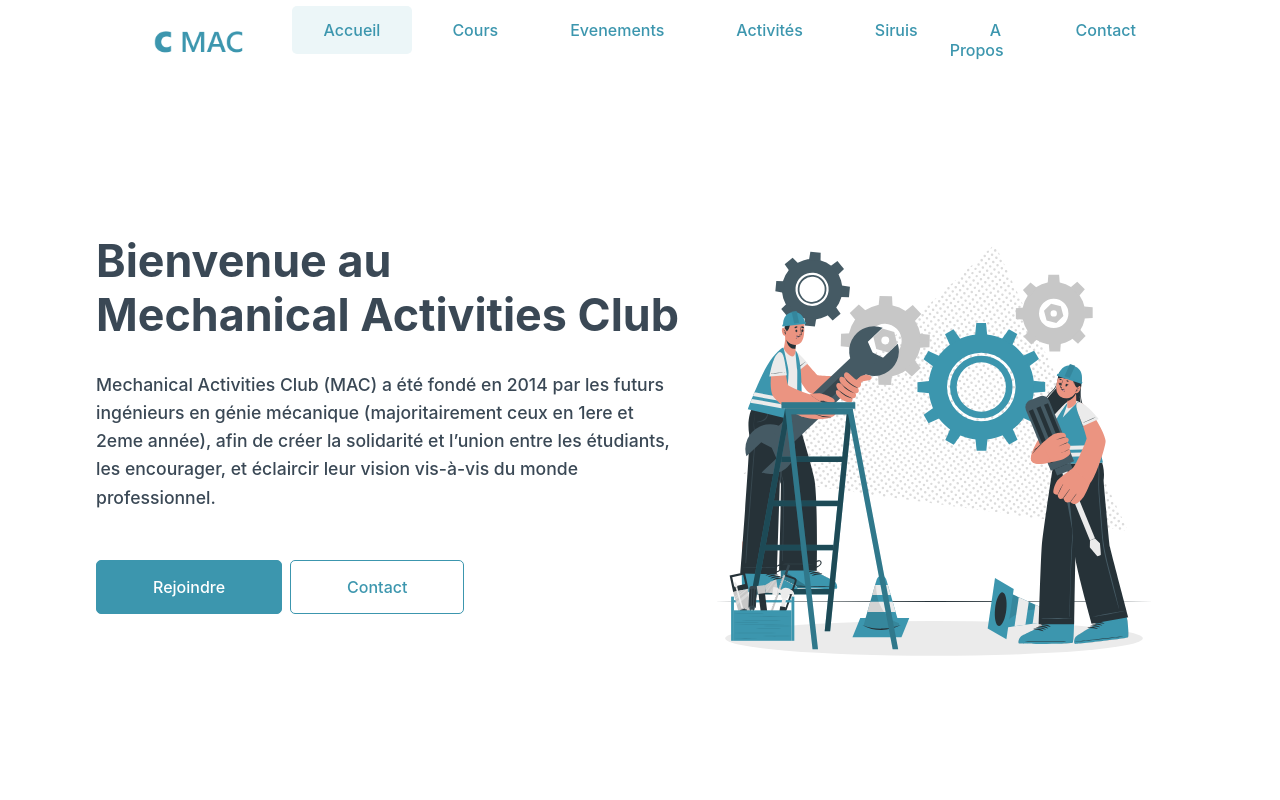
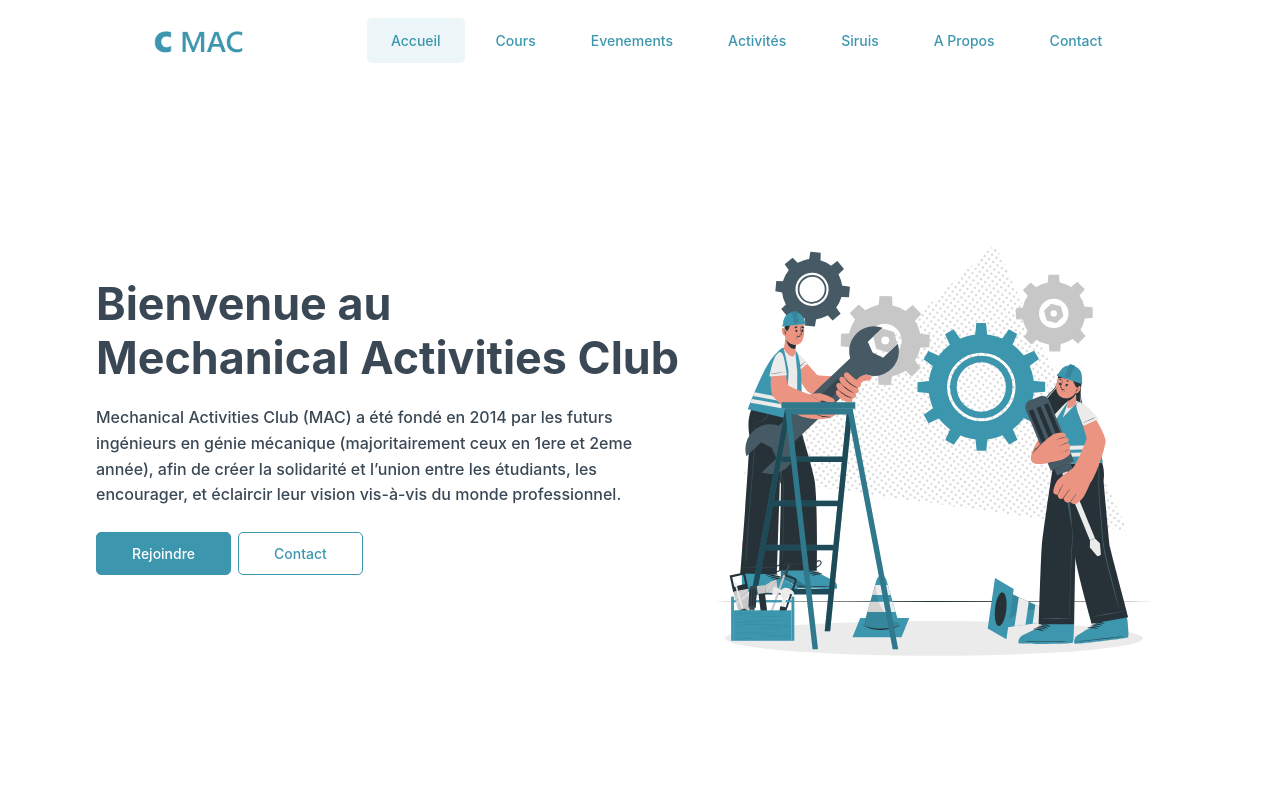
Before and after one commit to addayounes/mac, a React (Create React App) app: page / in a window 1280 px wide. Shown: the top 800 px of the page. Built offline with nearby package versions, Linux system fonts and the light colour scheme.

Commit message:
Getting Ready for Production

```diff
--- a/src/Components/Footer/Footer.jsx
+++ b/src/Components/Footer/Footer.jsx
@@ -76,7 +76,6 @@ const Footer = () => {
                             </div>
                         </div>
                         <ul style={styling(Arrow.contact)}>
-                            <li><span>(+213) 556 14 32 46</span></li>
                             <li><span>mac.club.enpo@gmail.com</span></li>
                             <li><span>ENP d'Oran (Ex ENSET, Oran, Es Senia</span></li>
                         </ul>
--- a/src/Components/InputField/Input.jsx
+++ b/src/Components/InputField/Input.jsx
@@ -1,14 +1,17 @@
 import React from 'react'
 import "./Input.css"
 
-const Input = ({label, placeolder, width, message, rows, type, onSubmit, name}) => {
+const Input = ({label, placeolder, width, message, rows, type, onSubmit, name, onChange}) => {
 
     const InputStyle = {width: width}
 
     return (
         <div className="input">
             <span className="input__label">{label}</span>
-            { message ? <textarea style={InputStyle} className="input__message" placeholder={placeolder} name="message" cols="20" rows={rows===undefined ? "10" : rows}></textarea> : <input name={name} onSubmit={onSubmit} style={InputStyle} type={type} placeholder={placeolder} className="input__input" />}
+            { message ?
+            <textarea onChange={onChange} style={InputStyle} className="input__message" placeholder={placeolder} name="message" cols="20" rows={rows===undefined ? "10" : rows}></textarea>
+             :
+             <input onChange={onChange} name={name} onSubmit={onSubmit} style={InputStyle} type={type} placeholder={placeolder} className="input__input" />}
         </div>
     )
 }
--- a/src/Components/Slideshow/Slideshow.css
+++ b/src/Components/Slideshow/Slideshow.css
@@ -7,7 +7,7 @@
     display: flex;
     align-items: center;
     justify-content: center;
-    padding: 3em 1em;
+    padding: 0 1em 3em;
     position: relative;
     width: 100%;
     left: 50%;
@@ -17,7 +17,7 @@
     width: 350px;
     flex-basis: 500px;
     border-radius: 10px;
-    margin: 0 1em;
+    margin: 0
 }
 
 .right-arrow, .left-arrow {
@@ -52,11 +52,10 @@
 @media only screen and (min-width: 700px) {
     .image {
         width: 500px;
+        margin: 0 1rem
     }
 }
 
 @media only screen and (min-width: 1200px) {
-    .image {
-        width: 650px;
-    }
+    .image {width: 650px}
 }
--- a/src/Components/button/Button.css
+++ b/src/Components/button/Button.css
@@ -1,6 +1,7 @@
 .btn {
-    padding: 1em 3.5em ;
+    padding: .875em 2.5em ;
     border-radius: 5px;
     text-decoration: none;
     font-weight: 500;
+    font-size: .875rem !important;
 }
--- a/src/Components/navbar/Navbar.css
+++ b/src/Components/navbar/Navbar.css
@@ -44,33 +44,21 @@ header nav > ul {
     margin: 0;
     justify-self: flex-end;
 }
-.nested-ul {
-    display: none;
-    list-style: none;
-    margin: 0;
-}
 
 header nav > ul li a {
     text-decoration: none;
     color: var(--accent-clr);
-    font-size: 1rem;
+    font-size: .875rem;
     font-weight: 500;
-    padding: 14px 2rem;
+    padding: 14px 1.5rem;
     border-radius: 5px;
     margin-left: .5em;
 }
-header nav > ul li a:hover {
-    /* box-shadow: 0 0 0 1px var(--accent-clr); */
-    background-color: hsl(193, 49%, 95%);
-
-}
-.active {
-    background-color: hsl(193, 49%, 95%);
-    /* color: white; */
-}
+header nav > ul li a:hover {background-color: hsl(193, 49%, 95%)}
+.active {background-color: hsl(193, 49%, 95%)}
 
 
-@media only screen and (max-width: 1200px) {
+@media only screen and (max-width: 1024px) {
     nav  {
         display: none;
     }
@@ -78,6 +66,7 @@ header nav > ul li a:hover {
         display: flex;
         justify-content: flex-end;
         cursor: pointer;
+        width: 28px;
     }
     #hidden > ul {
         flex-direction: column;
@@ -87,23 +76,19 @@ header nav > ul li a:hover {
         top: 80px;
         display: flex;
         align-items: center;
-        background-color: var(--accent-clr);
+        background-color: var(--accent-clr)
     }
 
     header #hidden > ul li a {
         padding: 20px 50px;
         color: white;
-        text-align: center;
+        text-align: center
     }
-    header #hidden > ul li {
-        margin: 22.5px 50px;
-     }
+    header #hidden > ul li {margin: 22.5px 50px}
     header #hidden > ul li a:hover,.active {
         background-color: transparent;
-        color: var(--dark-clr);
+        color: var(--dark-clr)
     }
-    .container {
-        width: 85%;
-    }
+    .container {width: 85%}
 
   }
--- a/src/Pages/Contact/Contact.css
+++ b/src/Pages/Contact/Contact.css
@@ -41,11 +41,12 @@
     background-color: #fff;
 }
 .contact__btn {width: 100%}
-.error-msg {
+.error-msg, .done-msg {
     font-size: .875rem;
     text-transform: capitalize;
-    color: red
 }
+.error-msg {color: red}
+.done-msg {color: green}
 .contact__email-message:last-child {
     margin-bottom: 2em;
 }
--- a/src/Pages/Join Us/JoinUs.jsx
+++ b/src/Pages/Join Us/JoinUs.jsx
@@ -1,4 +1,4 @@
-import React, { useEffect } from 'react'
+import React, { useEffect, useState } from 'react'
 import Input from '../../Components/InputField/Input'
 import emailjs from 'emailjs-com'
 import "./JoinUs.css"
@@ -6,6 +6,7 @@ import "./JoinUs.css"
 const JoinUs = () => {
 
     useEffect(() => {window.scrollTo(0,0)})
+    const [done, setDone] = useState(false)
 
     function sendEmail(e) {
         e.preventDefault();
@@ -17,6 +18,7 @@ const JoinUs = () => {
               console.log(error.text);
           });
           e.target.reset();
+          setDone(true)
       }
 
     return (
@@ -52,6 +54,7 @@ const JoinUs = () => {
                         <option>Anglais</option>
                     </select>
                     <Input onSubmit={sendEmail} className="submit" value="Envoyer un message" type="submit" message={false} width={'100%'} />
+                    <span className="done-msg" style={{display: done ? 'block' : 'none'}}>Votre message a été envoyé merci de nous avoir contactés</span>
                 </div>
 
             </form>
--- a/src/Pages/Landing Page/LandingPage.jsx
+++ b/src/Pages/Landing Page/LandingPage.jsx
@@ -16,8 +16,8 @@ const LandingPage = () => {
                 afin de créer la solidarité et l’union entre les étudiants, les encourager,
                 et éclaircir leur vision vis-à-vis du monde professionnel.</p>
                 <div className="btns">
-                    <Button className="btn-rejoindre" text="Rejoindre" destination="/Rejoindre" color="white" bgColor="#3C96AE" border={false} hover={false} size="1rem" />
-                    <Button className="btn-contact" text="Contact" destination="/contact" color="#3C96AE" bgColor="white" border={true} hover={true} size="1rem" />
+                    <Button className="btn-rejoindre" text="Rejoindre" destination="/Rejoindre" color="white" bgColor="#3C96AE" border={false} hover={false} />
+                    <Button className="btn-contact" text="Contact" destination="/contact" color="#3C96AE" bgColor="white" border={true} hover={true} />
                 </div>
             </div>
             <div className="home__right">
--- a/src/Pages/Landing Page/LandingPageV2.css
+++ b/src/Pages/Landing Page/LandingPageV2.css
@@ -23,8 +23,8 @@
 .home__left h1 > span {display: block}
 
 .home__left p {
-    font-size: 1rem;
-    margin: 1.8rem 0 3rem;
+    font-size: 1rem !important;
+    margin: 1.3rem 0 1.5rem;
     font-size: 1.1rem;
     line-height: 1.6;
     font-weight: 500;
```
Also changed, not shown: src/Pages/Contact/Contact.jsx (+27 -12 lines).
